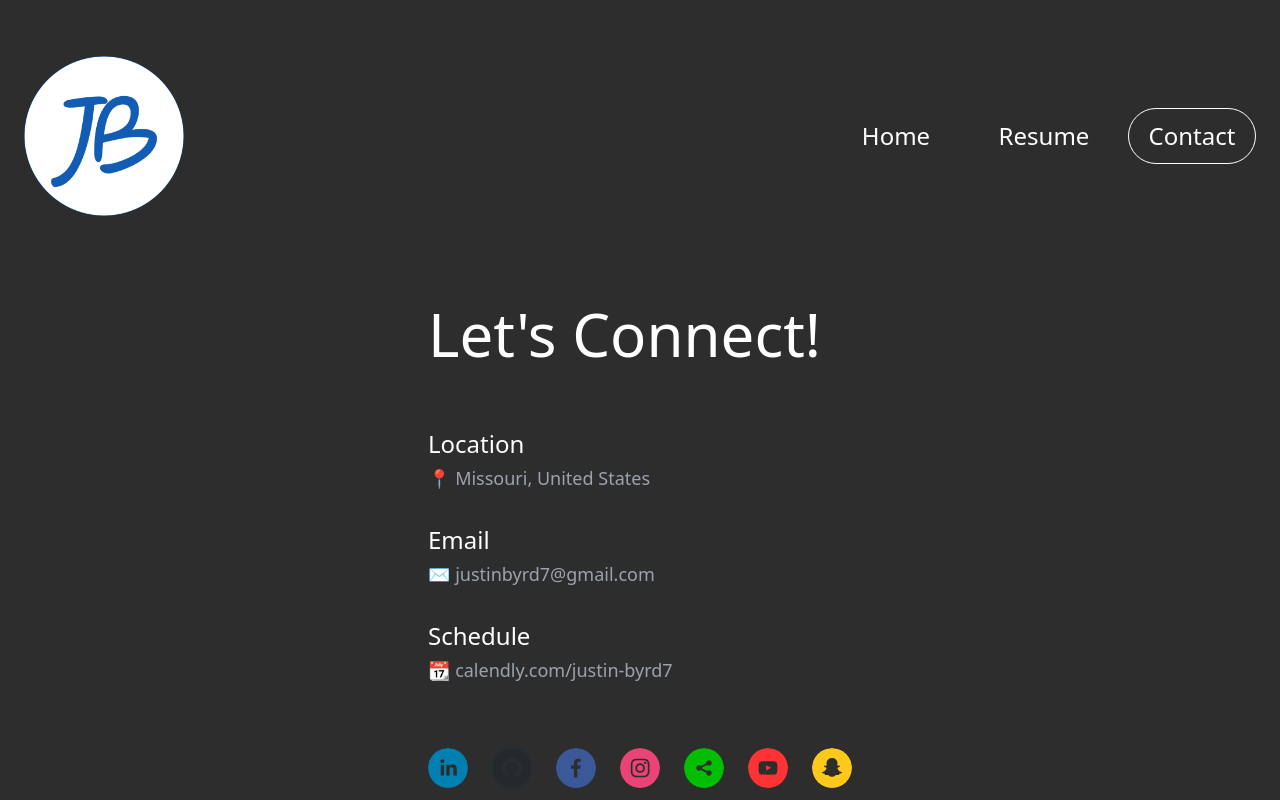
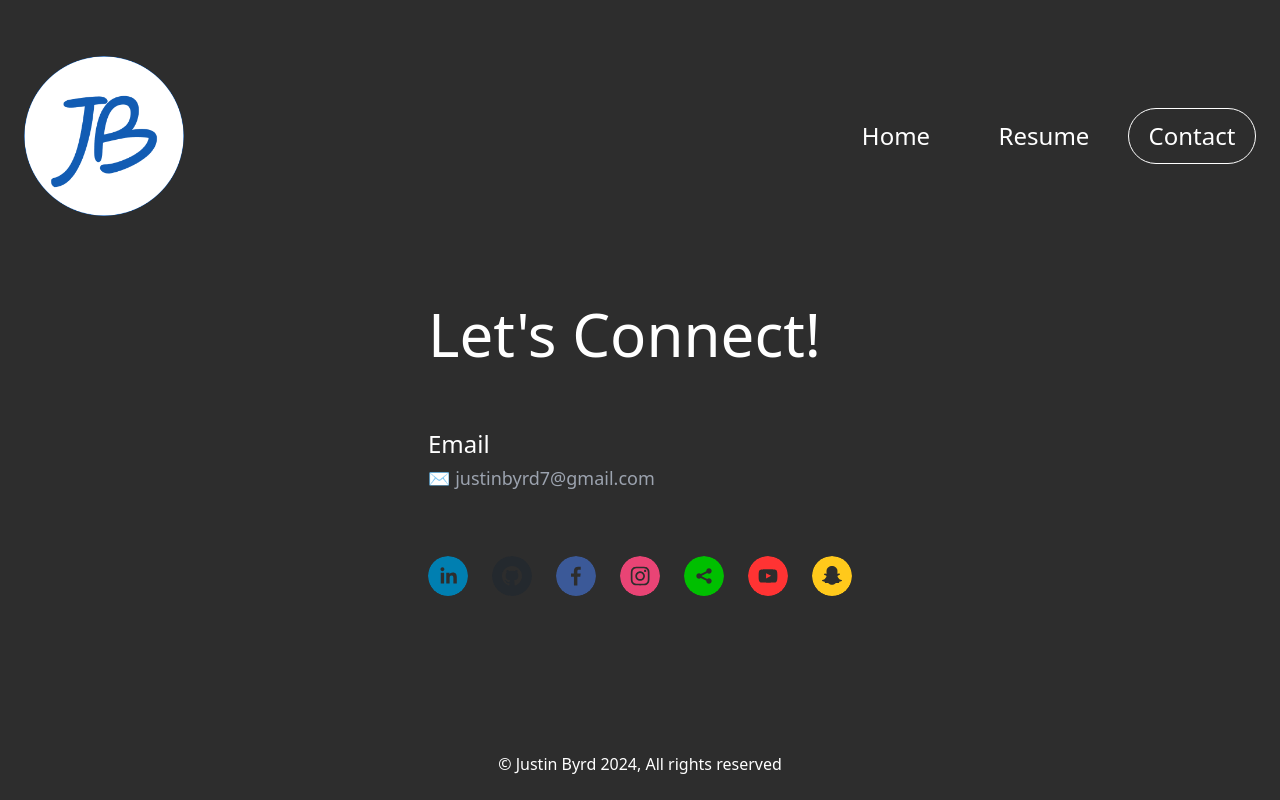
Before and after one commit to jwbw29/nextjs-portfolio, a Next.js app: page /contact in a window 1280 px wide. Shown: the top 800 px of the page. Built offline with nearby package versions, Linux system fonts and the light colour scheme.

Commit message:
Remove commented out code in contact page

```diff
--- a/app/contact/page.js
+++ b/app/contact/page.js
@@ -17,7 +17,7 @@ const Contact = () => {
             </h1>
             {/* //// LOCATION */}
             <div className="flex flex-col gap-8 items-left">
-              <div className="flex flex-col  gap-1 items-left">
+              {/* <div className="flex flex-col  gap-1 items-left">
                 <div className="flex flex-1 items-center">
                   <h3 className="text-xl lg:text-2xl">{"Location"} </h3>
                 </div>
@@ -26,7 +26,7 @@ const Contact = () => {
                     {"📍 Missouri, United States "}
                   </p>
                 </div>
-              </div>
+              </div> */}
               {/* //// EMAIL */}
               <div className="flex flex-col gap-1 items-left">
                 <div className="flex flex-1 items-center">
@@ -44,7 +44,7 @@ const Contact = () => {
                 </div>
               </div>
               {/* //// SCHEDULE */}
-              <div className="flex flex-col  gap-1 items-left">
+              {/* <div className="flex flex-col  gap-1 items-left">
                 <div className="flex flex-1 items-center">
                   <h3 className="text-2xl">{"Schedule"} </h3>
                 </div>
@@ -59,7 +59,7 @@ const Contact = () => {
                     </p>
                   </a>
                 </div>
-              </div>
+              </div> */}
             </div>
             <div>
               <ContactSocials />
```
